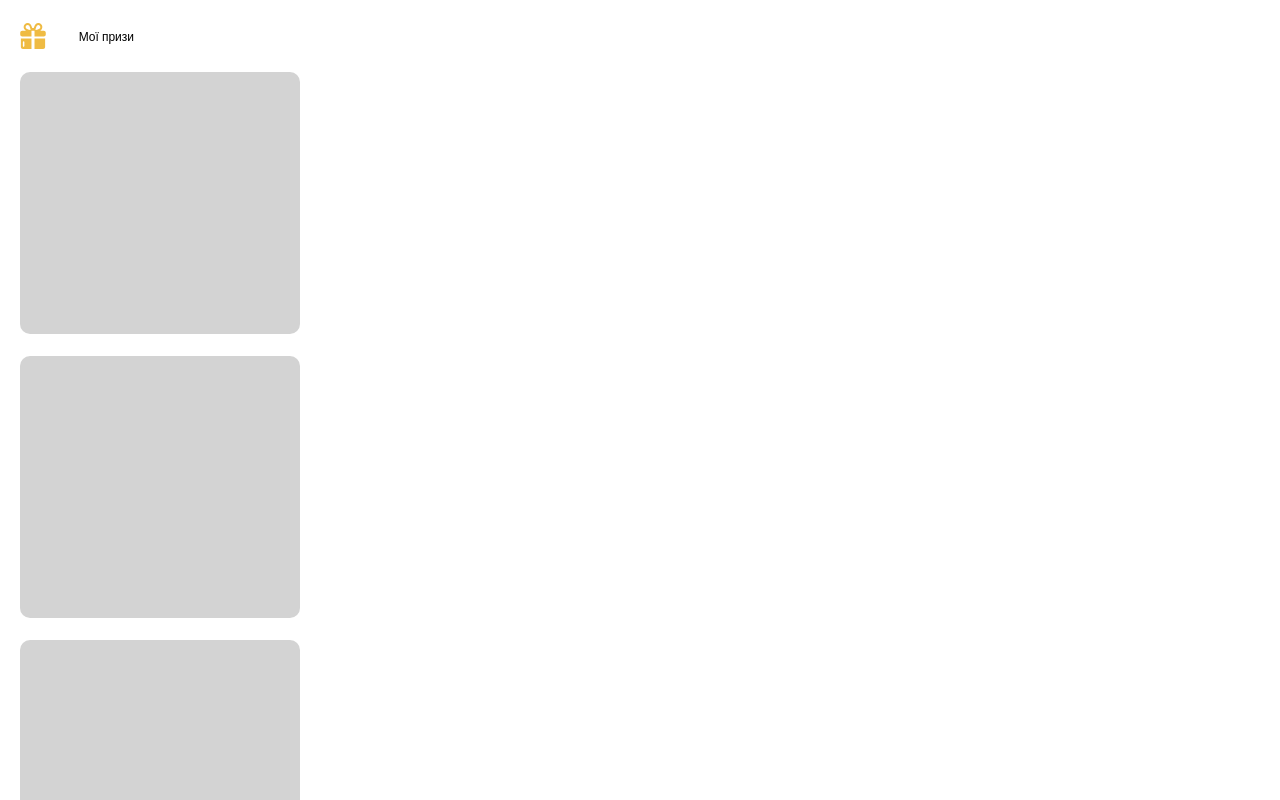
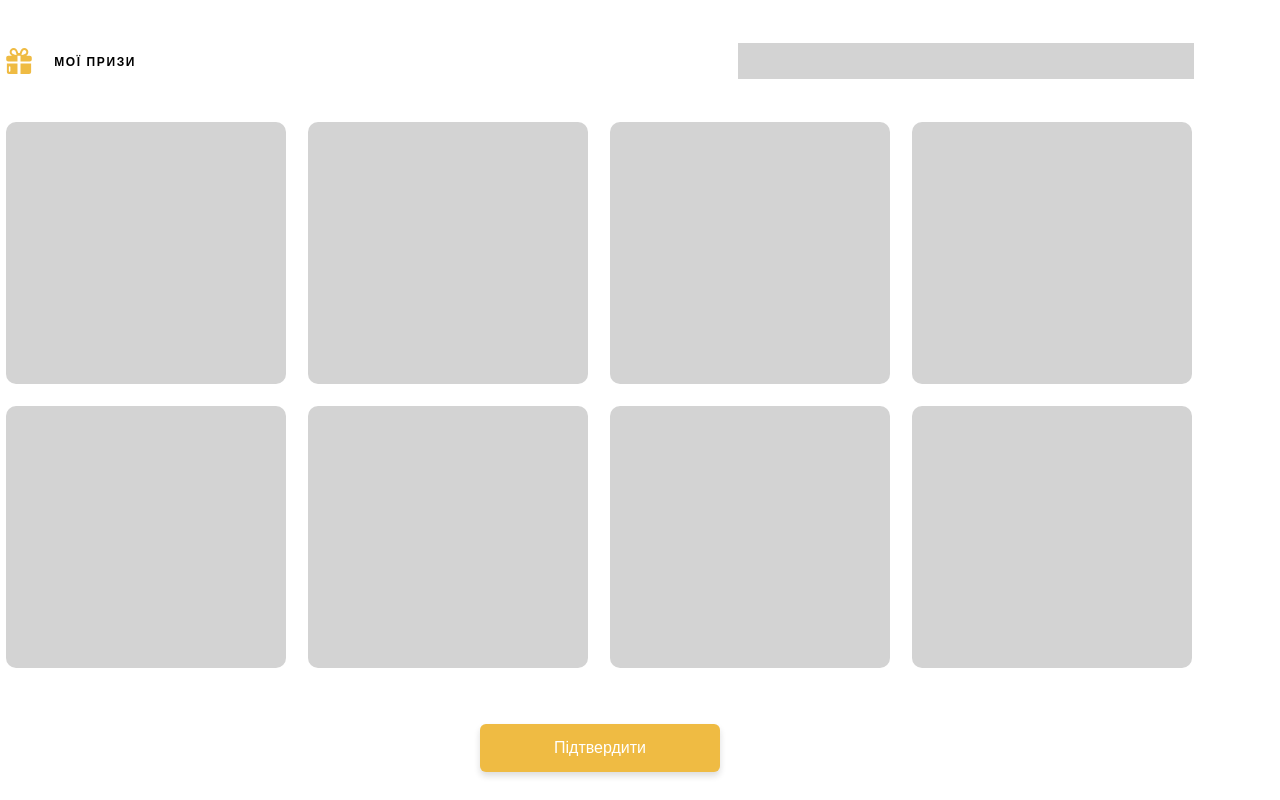
Before and after one commit to PabloOch/ad-people-animation, a React (Create React App) app: page / in a window 1280 px wide. Shown: the top 800 px of the page. Built offline with nearby package versions, Linux system fonts and the light colour scheme.

Commit message:
award desk first try

```diff
--- a/src/components/awardsPage/AwardsPage.js
+++ b/src/components/awardsPage/AwardsPage.js
@@ -7,10 +7,22 @@ export const AwardsPage = () => {
     <div className={css.awardsContainer}>
       <div className={css.awardsWrapper}>
         <div className={css.awardsHeader}>
-          <img src={awardsLogo} alt="gift-box" width={26} height={26} />
-          <span className={css.awardsHeaderText}>Мої призи</span>
+          <div className={css.awardsHeaderLogo}>
+            <img src={awardsLogo} alt="gift-box" width={26} height={26} />
+            <span className={css.awardsHeaderText}>Мої призи</span>
+          </div>
+          <div className={css.awardsHeaderBarContainer}>
+            <div className={css.awardsHeaderBar}>
+            </div>
+          </div>
         </div>
         <ul className={css.awardsList}>
+          <li className={css.awardsListItem}>
+            <div className={css.awardsListItemContainer}></div>
+          </li>
+          <li className={css.awardsListItem}>
+            <div className={css.awardsListItemContainer}></div>
+          </li>
           <li className={css.awardsListItem}>
             <div className={css.awardsListItemContainer}></div>
           </li>
--- a/src/components/awardsPage/awardsPage.module.css
+++ b/src/components/awardsPage/awardsPage.module.css
@@ -26,7 +26,7 @@
 }
 
 .awardsListItemContainer {
-  width: 100%;
+  width: 280px;
   height: 262px;
   border-radius: 10px;
   background-color: #d3d3d3;
@@ -34,10 +34,17 @@
 
 .awardsHeader {
   display: flex;
-  justify-content: space-between;
+  /* justify-content: space-between; */
   align-items: center;
   width: 114px;
   height: 72px;
+}
+
+.awardsHeaderLogo {
+  width: 100%;
+  display: flex;
+  justify-content: space-between;
+  align-items: center;
 }
 
 .awardsHeaderText {
@@ -45,6 +52,8 @@
   font-size: 12px;
   line-height: 21px;
   font-weight: 400;
+  text-transform: uppercase;
+  letter-spacing: 1.6px;
 }
 
 .awardsButtonWrapper {
@@ -70,3 +79,125 @@
   border: none;
   outline: none;
 }
+
+@media (min-width: 768px) {
+  .awardsContainer {
+    width: 768px;
+  }
+
+  .awardsWrapper {
+    width: 586px;
+    /* flex-direction: row; */
+    /* flex-wrap: wrap; */
+  }
+
+  .awardsHeader {
+    height: 104px;
+  }
+
+  .awardsList {
+    display: flex;
+    flex-wrap: wrap;
+  }
+
+  .awardsListItem:nth-child(odd) {
+    margin-right: 22px;
+  }
+
+  .awardsHeader {
+    width: 100%;
+    justify-content: space-between;
+  }
+
+  .awardsHeaderLogo {
+    width: 130px;
+  }
+
+  .awardsHeaderBarContainer {
+    width: 340px;
+    height: 36px;
+    background-color: #d3d3d3;
+  }
+
+  .awardsHeaderText {
+    font-weight: 600;
+  }
+
+  .awardsListItem:not(:last-child) {
+    margin-bottom: 0px;
+  }
+
+  .awardsListItem:last-child {
+    margin-bottom: 0px;
+  }
+
+  .awardsListItem:nth-last-child(n + 2) {
+    margin-bottom: 20px;
+  }
+
+  .awardsListItem:last-child(2n) {
+    margin-bottom: 56px;
+  }
+
+  .awardsButtonWrapper {
+    margin-bottom: 66px;
+  }
+}
+
+@media (min-width: 1200px) {
+  .awardsContainer {
+    width: 1200px;
+  }
+
+  .awardsWrapper {
+    width: 1188px;
+  }
+
+  .awardsHeader {
+    height: 122px;
+  }
+
+  .awardsHeaderBarContainer {
+    width: 456px;
+  }
+
+  .awardsButtonWrapper {
+    margin-bottom: 44px;
+  }
+
+  .awardsListItem:nth-last-child(n + 2) {
+    margin-bottom: 0px;
+  }
+
+  .awardsListItem:last-child(2n) {
+    margin-bottom: 0px;
+  }
+
+  .awardsListItem:nth-child(odd) {
+    margin-right: 0px;
+  }
+
+  .awardsListItem:not(:last-child) {
+    margin-bottom: 0px;
+  }
+
+  .awardsListItem:nth-child(-n + 4) {
+    margin-bottom: 22px;
+  }
+
+  .awardsListItem:nth-child(-n + 4) {
+    margin-bottom: 22px;
+  }
+
+  .awardsListItem:nth-child(n + 1):nth-child(-n + 3) {
+    margin-right: 22px;
+  }
+
+  .awardsListItem:nth-child(n + 5):nth-child(-n + 7) {
+    margin-right: 22px;
+  }
+
+  .awardsList {
+    margin-bottom: 56px;
+  }
+}
```
